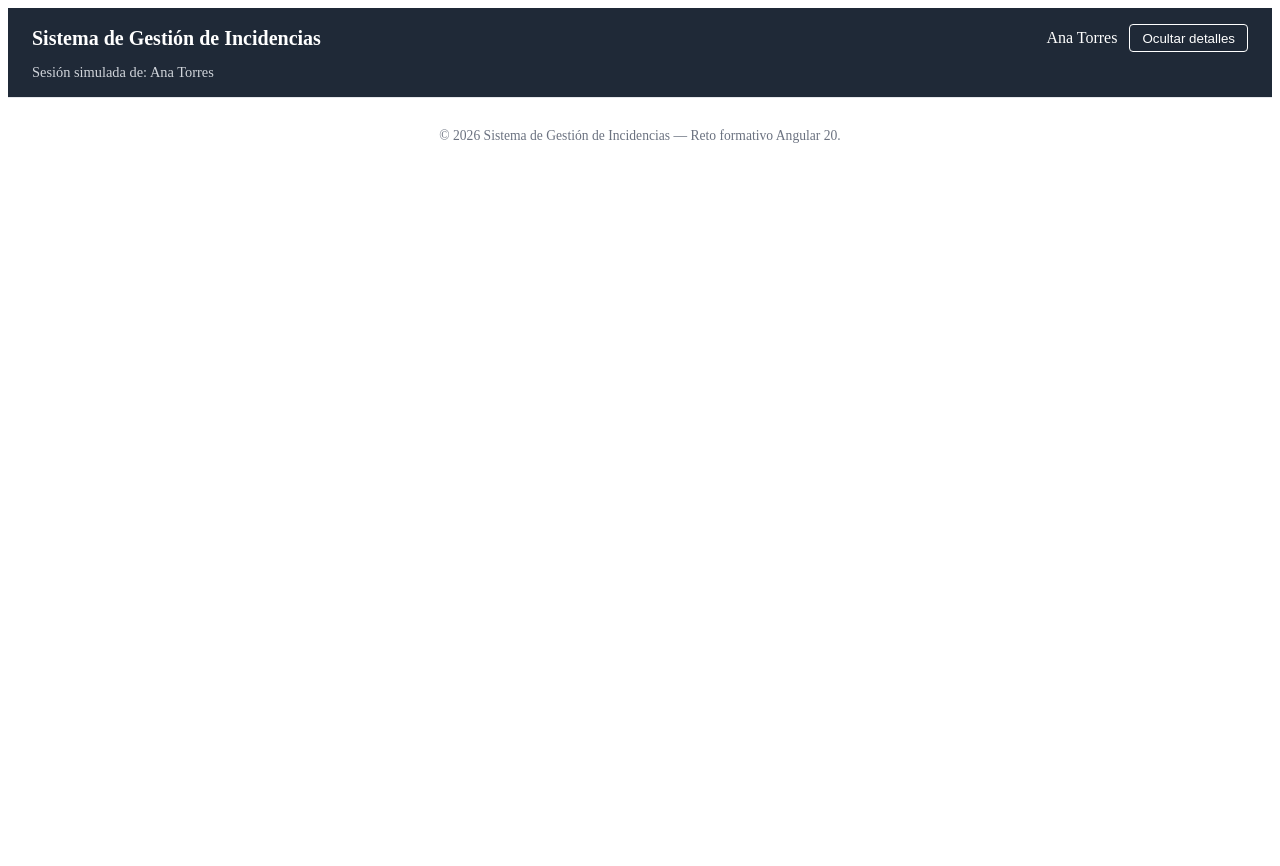
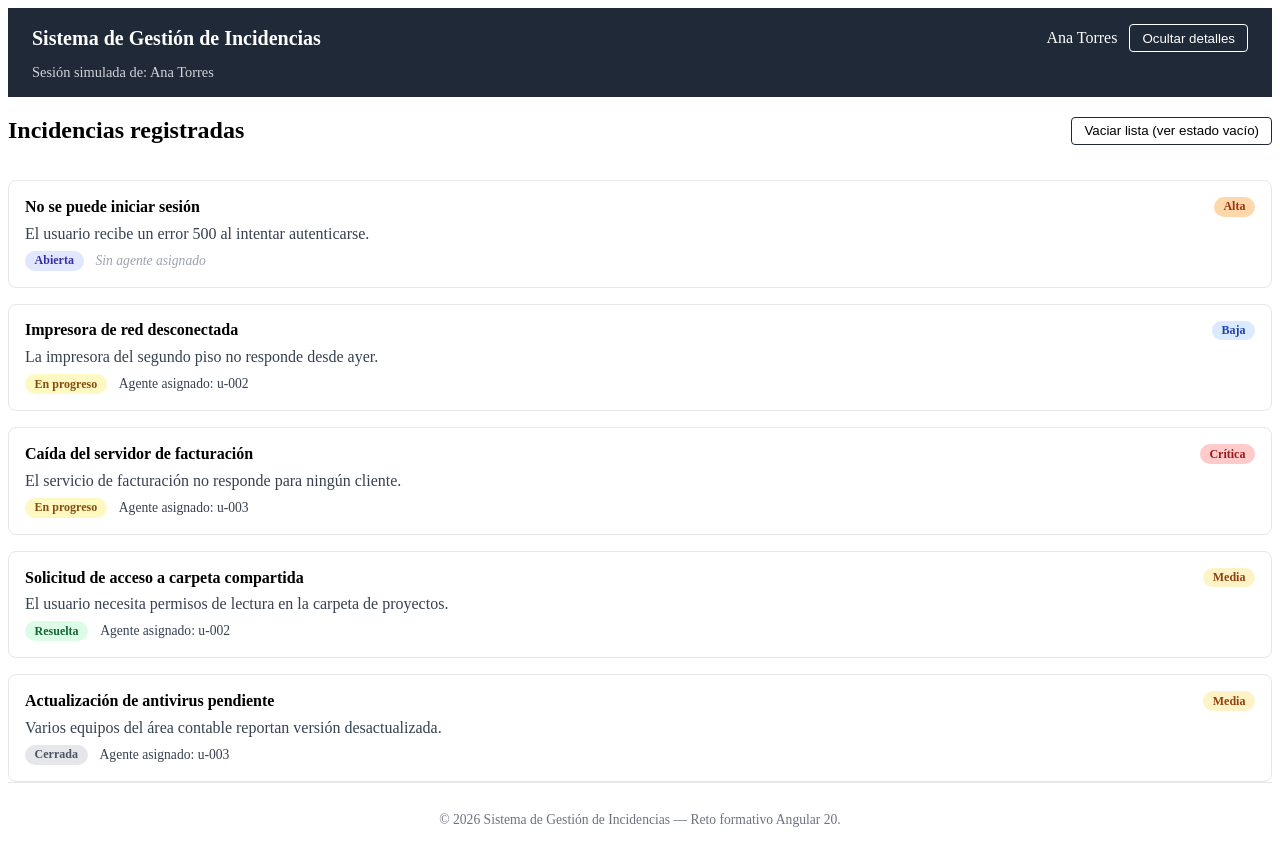
Before and after one commit to jhonpiedrahitaias/incident-management, an Angular app: page /incidents in a window 1280 px wide. Before the commit this address led to /. Before the commit the page ends 800 px from the top, so only its background shows below. Built offline with nearby package versions, Linux system fonts and the light colour scheme.

Commit message:
feat(incidents): renderizar incidentes usando un flujo de control moderno

```diff
--- a/src/app/app.routes.ts
+++ b/src/app/app.routes.ts
@@ -1,3 +1,10 @@
 import { Routes } from '@angular/router';
 
-export const routes: Routes = [];
+export const routes: Routes = [
+    {
+    path: 'incidents',
+    loadComponent: () =>
+        import('./features/incidents/pages/incident-list/incident-list.component')
+        .then(m => m.IncidentListComponent),
+    }
+];
--- /dev/null
+++ b/src/app/features/incidents/pages/incident-list/incident-list.component.html
@@ -0,0 +1,43 @@
+<section class="incident-list">
+  <header class="incident-list-header">
+    <h2>Incidencias registradas</h2>
+    <button type="button" class="incident-list-toggle" (click)="toggleIncidents()">
+      {{ incidents().length > 0 ? 'Vaciar lista (ver estado vacío)' : 'Restaurar lista' }}
+    </button>
+  </header>
+
+  @for (incident of incidents(); track incident.id) {
+    <article class="incident-card">
+      <div class="incident-card-title-row">
+        <h3 class="incident-card-title">{{ incident.title }}</h3>
+
+        @switch (incident.priority) {
+          @case ('LOW') { <span class="badge badge--priority-low">Baja</span> }
+          @case ('MEDIUM') { <span class="badge badge--priority-medium">Media</span> }
+          @case ('HIGH') { <span class="badge badge--priority-high">Alta</span> }
+          @case ('CRITICAL') { <span class="badge badge--priority-critical">Crítica</span> }
+        }
+      </div>
+
+      <p class="incident-card-description">{{ incident.description }}</p>
+
+      <div class="incident-card-meta">
+        @switch (incident.status) {
+          @case ('OPEN') { <span class="badge badge--status-open">Abierta</span> }
+          @case ('IN_PROGRESS') { <span class="badge badge--status-in-progress">En progreso</span> }
+          @case ('RESOLVED') { <span class="badge badge--status-resolved">Resuelta</span> }
+          @case ('CLOSED') { <span class="badge badge--status-closed">Cerrada</span> }
+          @default { <span class="badge">Desconocido</span> }
+        }
+
+        @if (incident.assignedAgentId) {
+          <span class="incident-card-agent">Agente asignado: {{ incident.assignedAgentId }}</span>
+        } @else {
+          <span class="incident-card-agent incident-card-agent--unassigned">Sin agente asignado</span>
+        }
+      </div>
+    </article>
+  } @empty {
+    <p class="incident-list-empty">No hay incidencias registradas.</p>
+  }
+</section>
--- /dev/null
+++ b/src/app/features/incidents/pages/incident-list/incident-list.component.scss
@@ -0,0 +1,92 @@
+.incident-list {
+  display: flex;
+  flex-direction: column;
+  gap: 1rem;
+
+  &-header {
+    display: flex;
+    flex-wrap: wrap;
+    align-items: center;
+    justify-content: space-between;
+    gap: 0.75rem;
+  }
+
+  &-toggle {
+    cursor: pointer;
+    border: 1px solid #1f2937;
+    border-radius: 0.25rem;
+    background: transparent;
+    padding: 0.35rem 0.75rem;
+  }
+
+  &-empty {
+    padding: 2rem;
+    text-align: center;
+    color: #6b7280;
+    border: 1px dashed #d1d5db;
+    border-radius: 0.5rem;
+  }
+}
+
+.incident-card {
+  display: flex;
+  flex-direction: column;
+  gap: 0.5rem;
+  padding: 1rem;
+  border: 1px solid #e5e7eb;
+  border-radius: 0.5rem;
+
+  &-title-row {
+    display: flex;
+    align-items: center;
+    justify-content: space-between;
+    gap: 0.75rem;
+  }
+
+  &-title {
+    margin: 0;
+    font-size: 1rem;
+  }
+
+  &-description {
+    margin: 0;
+    color: #374151;
+  }
+
+  &-meta {
+    display: flex;
+    flex-wrap: wrap;
+    align-items: center;
+    gap: 0.75rem;
+  }
+
+  &-agent {
+    font-size: 0.85rem;
+    color: #374151;
+
+    &--unassigned {
+      color: #9ca3af;
+      font-style: italic;
+    }
+  }
+}
+
+.badge {
+  display: inline-block;
+  padding: 0.15rem 0.6rem;
+  border-radius: 999px;
+  font-size: 0.75rem;
+  font-weight: 600;
+  background-color: #e5e7eb;
+  color: #374151;
+
+  &--priority-low { background-color: #dbeafe; color: #1e40af; }
+  &--priority-medium { background-color: #fef3c7; color: #92400e; }
+  &--priority-high { background-color: #fed7aa; color: #9a3412; }
+  &--priority-critical { background-color: #fecaca; color: #991b1b; }
+
+  &--status-open { background-color: #e0e7ff; color: #3730a3; }
+  &--status-in-progress { background-color: #fef9c3; color: #854d0e; }
+  &--status-resolved { background-color: #dcfce7; color: #166534; }
+  &--status-closed { background-color: #e5e7eb; color: #4b5563; }
+}
--- /dev/null
+++ b/src/app/features/incidents/pages/incident-list/incident-list.component.ts
@@ -0,0 +1,17 @@
+import { Component, signal } from '@angular/core';
+import { MOCK_INCIDENTS } from '../../../../core/mocks/incidents.mock';
+import { Incident } from '../../../../core/models/incident.model';
+
+@Component({
+  selector: 'app-incident-list',
+  imports: [],
+  templateUrl: './incident-list.component.html',
+  styleUrl: './incident-list.component.scss',
+})
+export class IncidentListComponent {
+  protected readonly incidents = signal<readonly Incident[]>(MOCK_INCIDENTS);
+
+  protected toggleIncidents(): void {
+    this.incidents.update((current) => (current.length > 0 ? [] : MOCK_INCIDENTS));
+  }
+}
```
